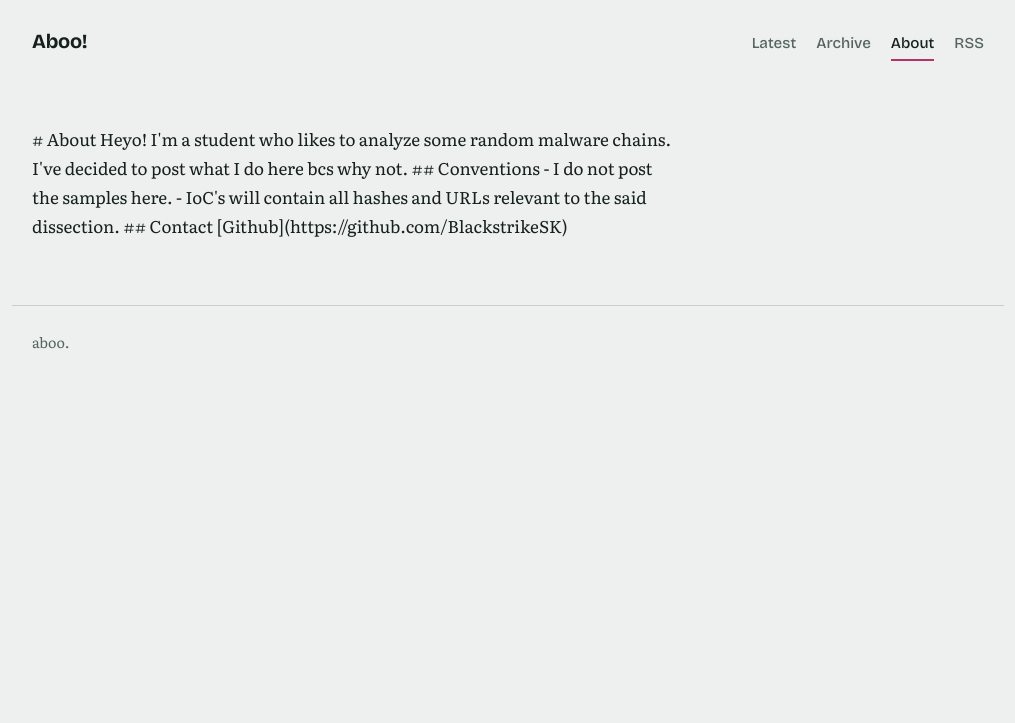
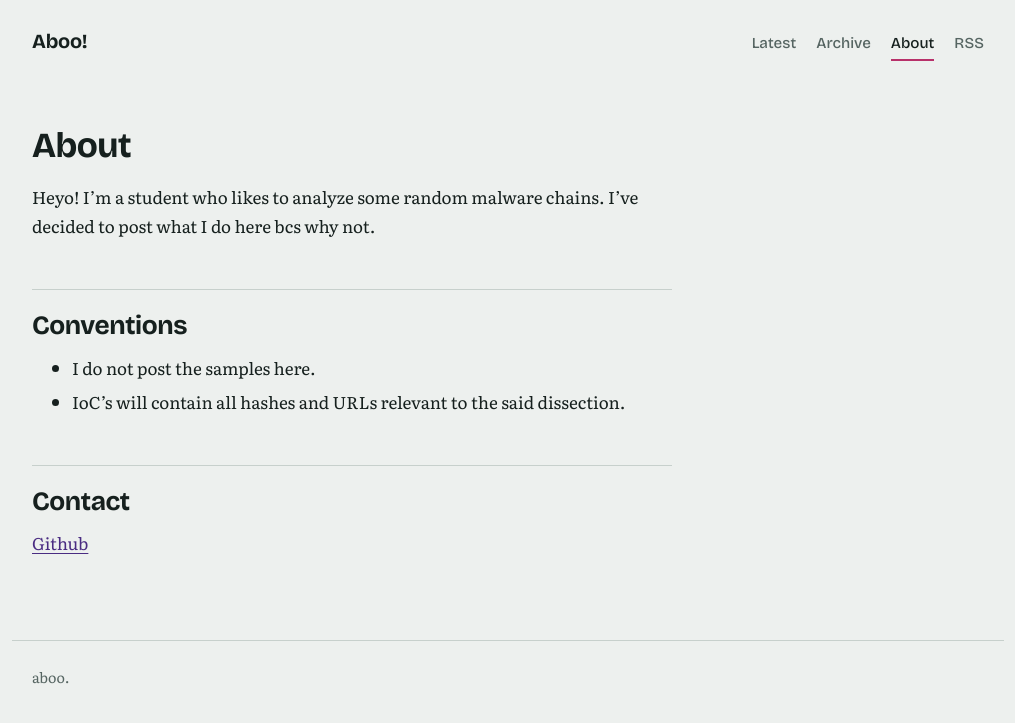
Before and after one commit to BlackstrikeSK/blackstrikesk.github.io, a Jekyll site: the page built from about.md, in a window 1280 px wide. Shown: the top 723 px of the page, without its empty margins (132-1147 px from the left). Built offline with Jekyll 4.4.1, drawn with Linux system fonts in a browser that asks for light colours.

Commit message:
whoops #2

```diff
--- a/about.md
+++ b/about.md
@@ -3,7 +3,7 @@ layout: default
 title: About
 permalink: /about/
 ---
-<div class="prose page">
+<div class="prose page" markdown="1">
 
 # About
 
```
